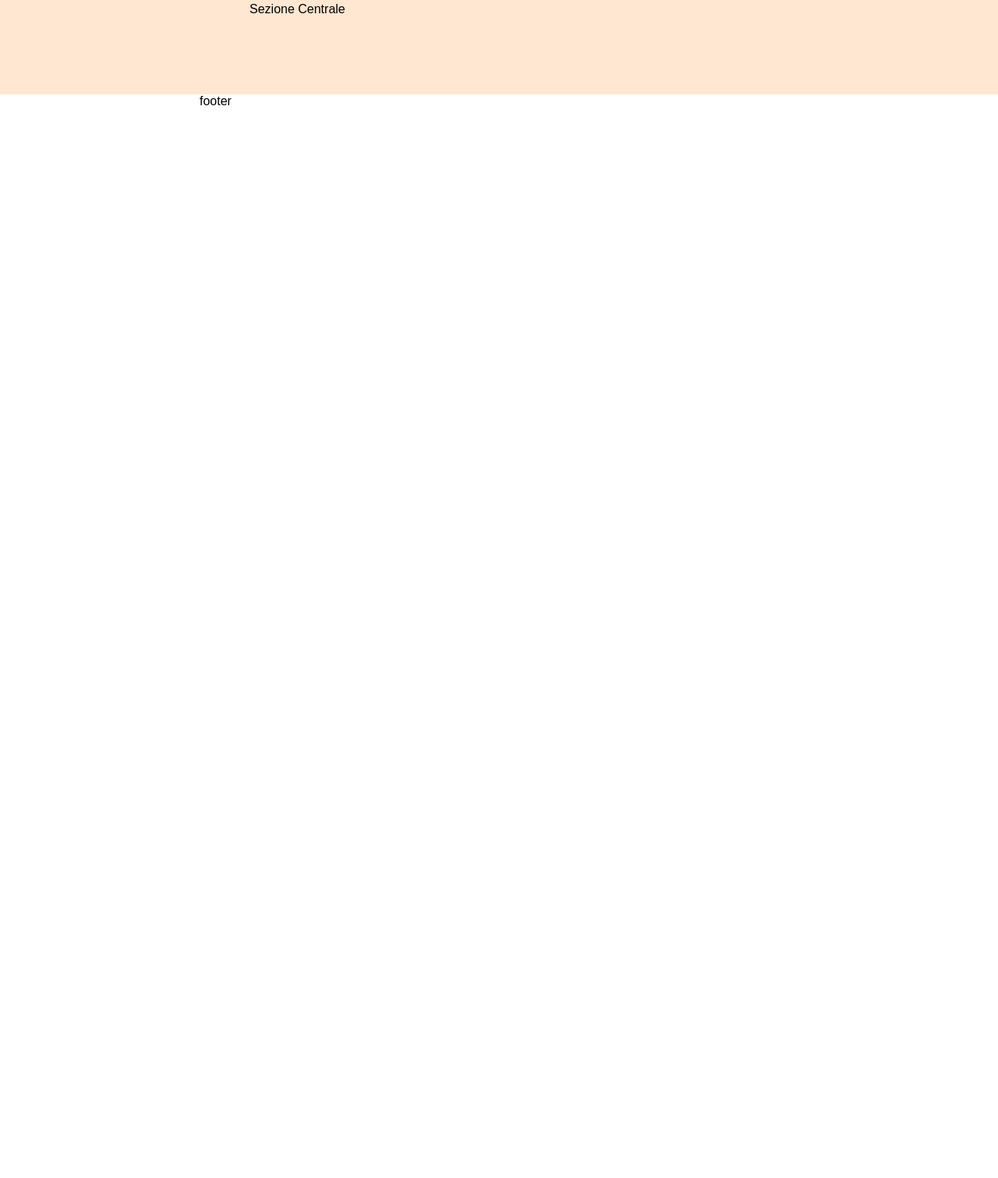
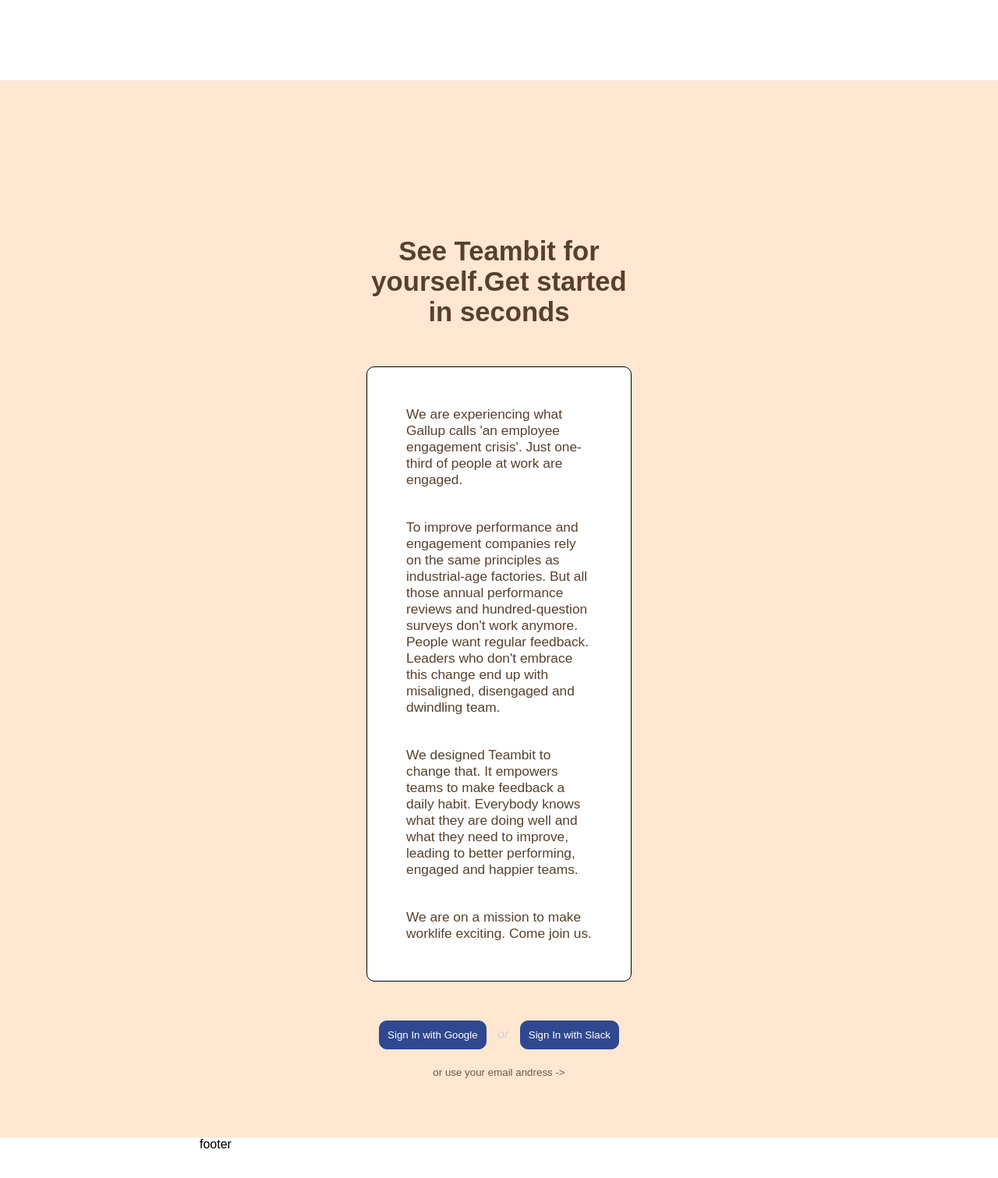
Before and after one commit to MirkoPieri/node-sass-teambit, a website: page public/index.html in a window 1280 px wide. Shown: the part 5257-6768 px from the top of the page at 78% size. Before the commit the page ends 5528 px from the top, so only its background shows below. Drawn offline with Linux system fonts and the light colour scheme; files whose address does not match are found by name.

Commit message:
Completamento ultima parte prima del footer

```diff
--- a/public/index.html
+++ b/public/index.html
@@ -153,8 +153,33 @@
         </section>
         <!-- Sezione centrata -->
         <div class="central">
-          <section class="sectioncentral">
-            <p>Sezione Centrale</p>
+          <section class="sectioncentral two">
+            <h2>See Teambit for yourself.Get started in seconds</h2>
+            <section class="textp">
+              <p>
+              We are experiencing what Gallup calls 'an employee engagement crisis'. Just one-third of people at work are engaged.
+              </p>
+              <p>
+              To improve performance and engagement companies rely on the same principles as industrial-age factories.
+              But all those annual performance reviews and hundred-question surveys don't work anymore. People want regular feedback.
+              Leaders who don't embrace this change end up with misaligned, disengaged and dwindling team.
+              </p>
+              <p>
+              We designed Teambit to change that. It empowers teams to make feedback a daily habit.
+              Everybody knows what they are doing well and what they need to improve, leading to better performing, engaged and happier teams.
+              </p>
+              <p>
+                We are on a mission to make worklife exciting. Come join us.
+              </p>
+            </section>
+            <div class="button">
+              <button type="button" name="button">Sign In with Google</button>
+              <i>or</i>
+              <button type="button" name="button">Sign In with Slack</button>
+
+              <p><a href="#">or use your email andress -></a></p>
+            </div>
+
           </section>
         </div>
 
--- a/src/scss/posizionamentoCentrale.scss
+++ b/src/scss/posizionamentoCentrale.scss
@@ -1,6 +1,6 @@
 div.central {
   background-color: $bg_orange;
-  padding: 100px 0px;
+  padding: 200px 0px;
 
   section.sectioncentral {
 
@@ -71,4 +71,55 @@
 
   } //terza sezione
 
+  section.two {
+    padding: 0 150px;
+    position: relative;
+
+    h2 {
+      @include text($size: 26pt);
+      text-align: center;
+    }
+
+    section.textp {
+      margin-top: 50px;
+      background-color: $bg_white;
+      padding: 30px;
+      border: 1px solid black;
+      border-radius: 10px;
+      p {
+        @include text($size: 13pt);
+        padding: 20px;
+        color: #58402C;
+      }
+    } //chiusura section textp
+
+    div.button {
+      position: absolute;
+      left: 50%;
+      transform: translateX(-50%);
+      margin-top: 50px;
+
+      button {
+        @extend  %buttonSection1;
+      }
+
+      i {
+        margin: 0 10px;
+        color: lightgray;
+      }
+
+      p {
+        margin: 20px 0;
+        text-align: center;
+
+        a {
+          @include text($size: 10pt);
+          text-decoration: none;
+          color: #6D5846;
+        }
+    } //chiusura div button
+
+
+    }
+  } //chiusura section two
 } //chiusura div central
```
Also changed, not shown: src/html/index.html (+27 -2 lines), public/css/master.css.
